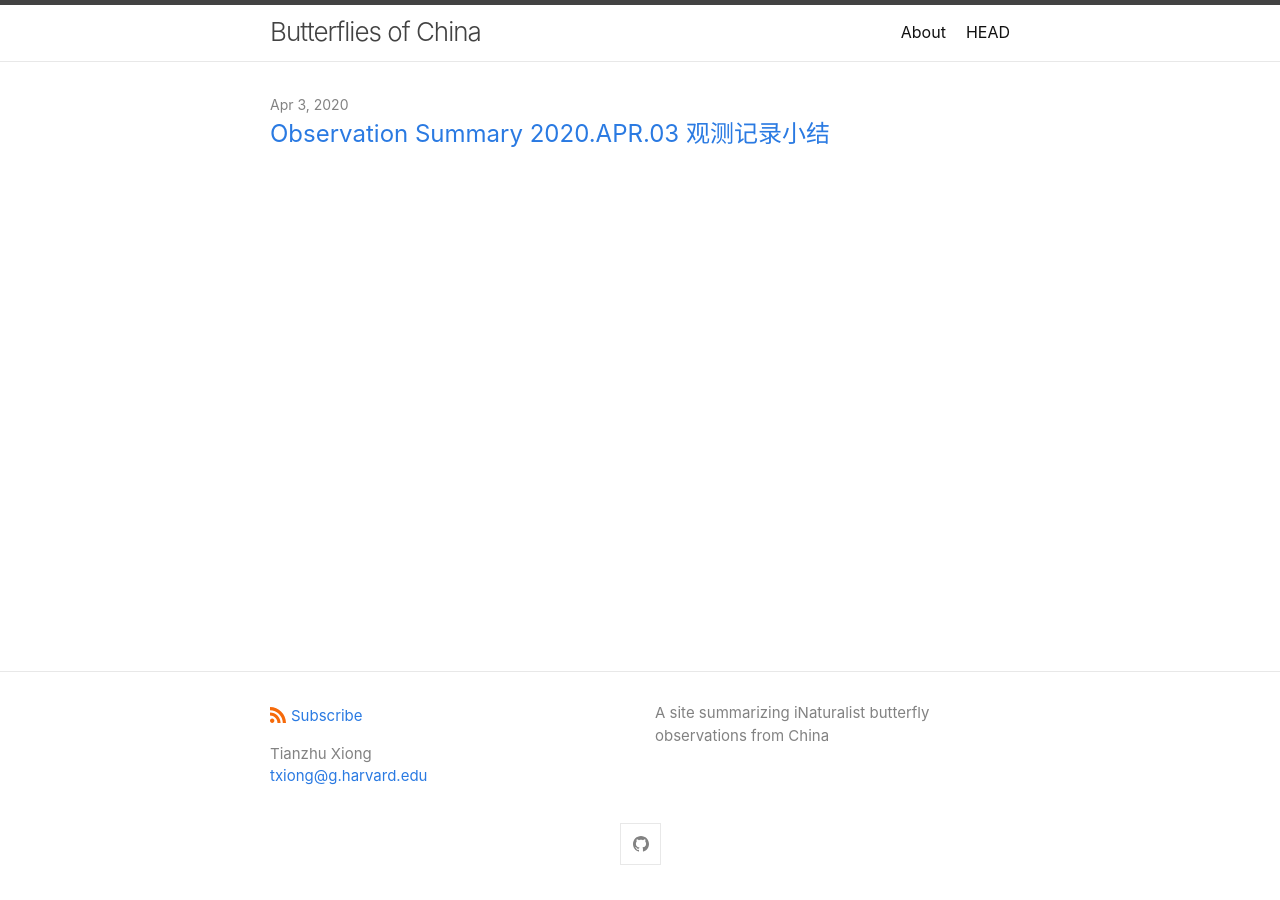
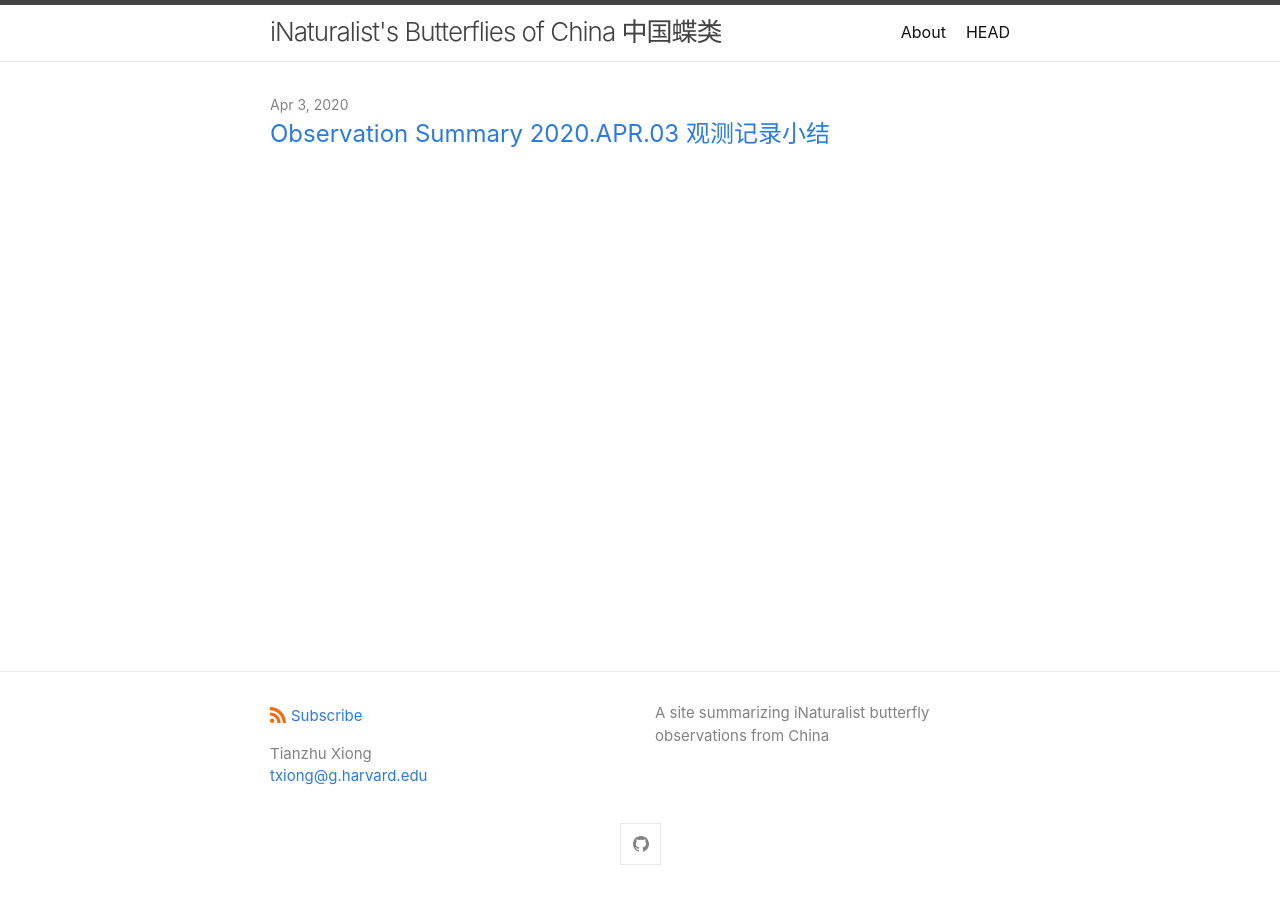
Before and after one commit to tzxiong/Butterflies-of-China, a Jekyll site: the page built from index.md, in a window 1280 px wide. Built offline with Jekyll 4.4.1, drawn with Linux system fonts in a browser that asks for light colours.

Commit message:
Update _config.yml

```diff
--- a/_config.yml
+++ b/_config.yml
@@ -1,4 +1,4 @@
-title: Butterflies of China
+title: "iNaturalist's Butterflies of China 中国蝶类"
 author:
   name: Tianzhu Xiong
   email: txiong@g.harvard.edu
```
